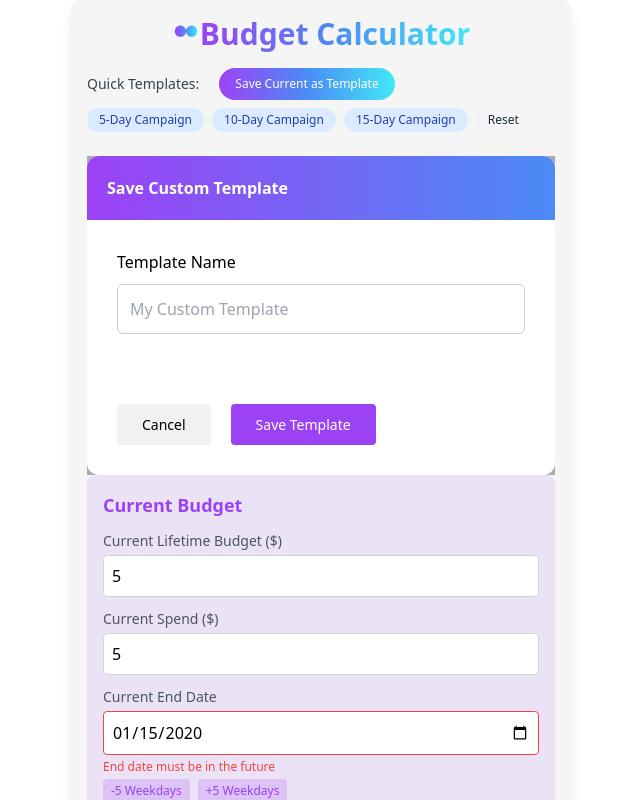
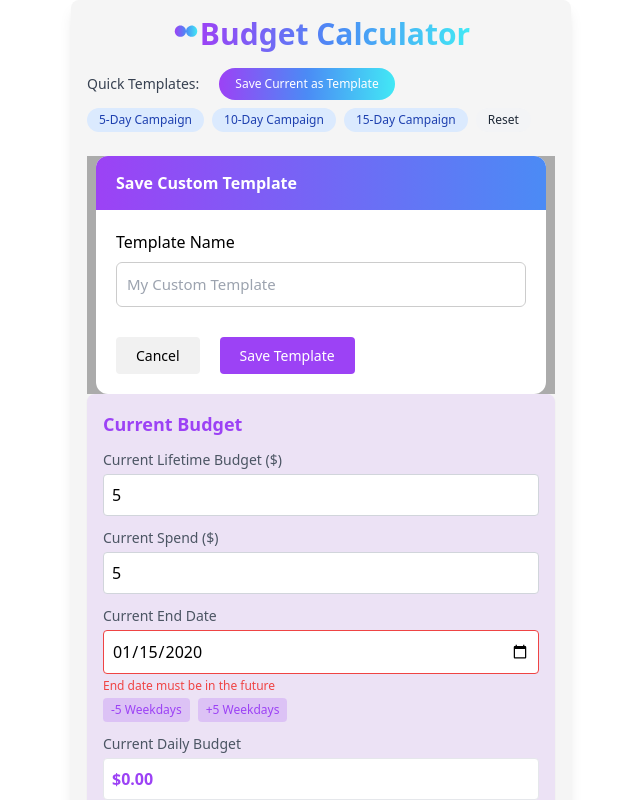
Before and after one commit to niksaderek/budget_cal, a React (Create React App) app: page / in a window 1280 px wide. Both pictures are taken after typing "5", "5", "2020-01-15", "5", "2020-01-15" into the empty fields and a click on the button "Save Current as Template". Shown: the top 800 px of the page, without its empty margins (319-959 px from the left). Built offline with nearby package versions, Linux system fonts and the light colour scheme.

Commit message:
Update App.js

```diff
--- a/src/App.js
+++ b/src/App.js
@@ -555,7 +555,7 @@ const BudgetCalculator = () => {
           <div
             className="bg-white rounded-lg shadow-xl w-full"
             style={{
-              maxWidth: '550px',
+              maxWidth: '450px',
               borderRadius: '12px',
               overflow: 'hidden'
             }}
@@ -563,7 +563,7 @@ const BudgetCalculator = () => {
             {/* Header */}
             <div style={{
               background: 'linear-gradient(90deg, #9C42F5 0%, #4B8BF5 100%)',
-              padding: '20px'
+              padding: '15px 20px'
             }}>
               <h3 className="text-xl font-bold text-white">
                 Save Custom Template
@@ -571,9 +571,9 @@ const BudgetCalculator = () => {
             </div>
 
             {/* Content */}
-            <div style={{ padding: '30px' }}>
+            <div style={{ padding: '20px' }}>
               <div>
-                <label style={{ display: 'block', marginBottom: '10px', fontSize: '16px' }}>
+                <label style={{ display: 'block', marginBottom: '8px', fontSize: '16px' }}>
                   Template Name
                 </label>
                 <input
@@ -583,8 +583,8 @@ const BudgetCalculator = () => {
                   onChange={(e) => setNewTemplateName(e.target.value)}
                   style={{
                     width: '100%',
-                    padding: '12px',
-                    fontSize: '16px',
+                    padding: '10px',
+                    fontSize: '15px',
                     borderRadius: '6px',
                     border: '1px solid #ccc',
                     boxShadow: 'none',
@@ -596,8 +596,8 @@ const BudgetCalculator = () => {
             </div>
 
             {/* Footer */}
-            <div style={{ padding: '20px 30px 30px' }}>
-              <div className="flex" style={{ marginTop: '20px' }}>
+            <div style={{ padding: '10px 20px 20px' }}>
+              <div className="flex">
                 <button
                   onClick={() => {
                     setNewTemplateName('');
@@ -605,7 +605,7 @@ const BudgetCalculator = () => {
                   }}
                   style={{
                     marginRight: '20px',
-                    padding: '10px 25px',
+                    padding: '8px 20px',
                     borderRadius: '4px',
                     backgroundColor: '#f1f1f1',
                     fontSize: '14px',
@@ -654,7 +654,7 @@ const BudgetCalculator = () => {
                     setShowSaveTemplateModal(false);
                   }}
                   style={{
-                    padding: '10px 25px',
+                    padding: '8px 20px',
                     borderRadius: '4px',
                     backgroundColor: '#9C42F5',
                     color: 'white',
@@ -679,7 +679,7 @@ const BudgetCalculator = () => {
           <div
             className="bg-white rounded-lg shadow-xl w-full"
             style={{
-              maxWidth: '550px',
+              maxWidth: '450px',
               borderRadius: '12px',
               overflow: 'hidden'
             }}
@@ -687,7 +687,7 @@ const BudgetCalculator = () => {
             {/* Header */}
             <div style={{
               background: 'linear-gradient(90deg, #9C42F5 0%, #4B8BF5 100%)',
-              padding: '20px'
+              padding: '15px 20px'
             }}>
               <h3 className="text-xl font-bold text-white">
                 Delete Template
@@ -695,15 +695,15 @@ const BudgetCalculator = () => {
             </div>
 
             {/* Content */}
-            <div style={{ padding: '30px' }}>
+            <div style={{ padding: '20px' }}>
               <p style={{ fontSize: '16px', color: '#333' }}>
                 Are you sure you want to delete the template "{templateToDelete.name}"?
               </p>
             </div>
 
             {/* Footer */}
-            <div style={{ padding: '20px 30px 30px' }}>
-              <div className="flex" style={{ marginTop: '20px' }}>
+            <div style={{ padding: '10px 20px 20px' }}>
+              <div className="flex">
                 <button
                   onClick={() => {
                     setShowDeleteModal(false);
@@ -711,7 +711,7 @@ const BudgetCalculator = () => {
                   }}
                   style={{
                     marginRight: '20px',
-                    padding: '10px 25px',
+                    padding: '8px 20px',
                     borderRadius: '4px',
                     backgroundColor: '#f1f1f1',
                     fontSize: '14px',
@@ -729,7 +729,7 @@ const BudgetCalculator = () => {
                     setTemplateToDelete(null);
                   }}
                   style={{
-                    padding: '10px 25px',
+                    padding: '8px 20px',
                     borderRadius: '4px',
                     backgroundColor: '#f44336',
                     color: 'white',
```
